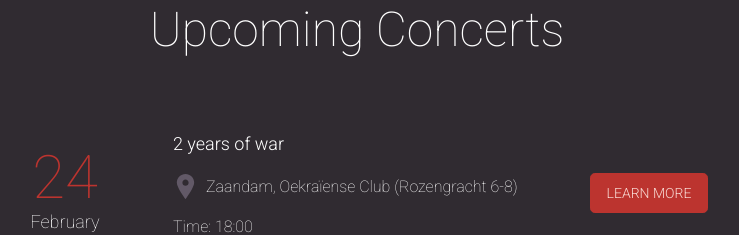
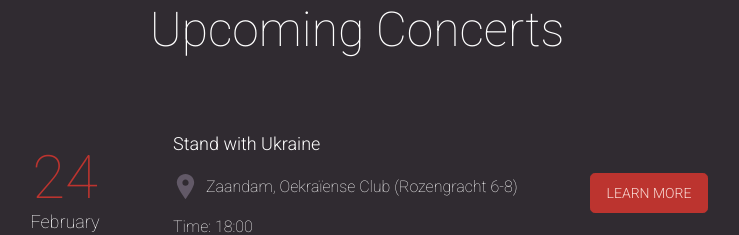
Before and after one commit to lkononenko/makivka-website, a Next.js app: page / in a window 1280 px wide. Shown: the part 940-1175 px from the top of the page, without its empty margins (283-1022 px from the left). Built offline with nearby package versions, Linux system fonts and the light colour scheme.

Commit message:
update concert title

```diff
--- a/src/app/page.tsx
+++ b/src/app/page.tsx
@@ -11,7 +11,7 @@ const upcomingConcerts = [
   {
     date: '24',
     month: 'February',
-    title: '2 years of war',
+    title: 'Stand with Ukraine',
     location: 'Zaandam, Oekraïense Club (Rozengracht 6-8)',
     time: 'Time: 18:00',
     infoLink: 'https://www.instagram.com/p/C3KNtSftpWC/'
```
